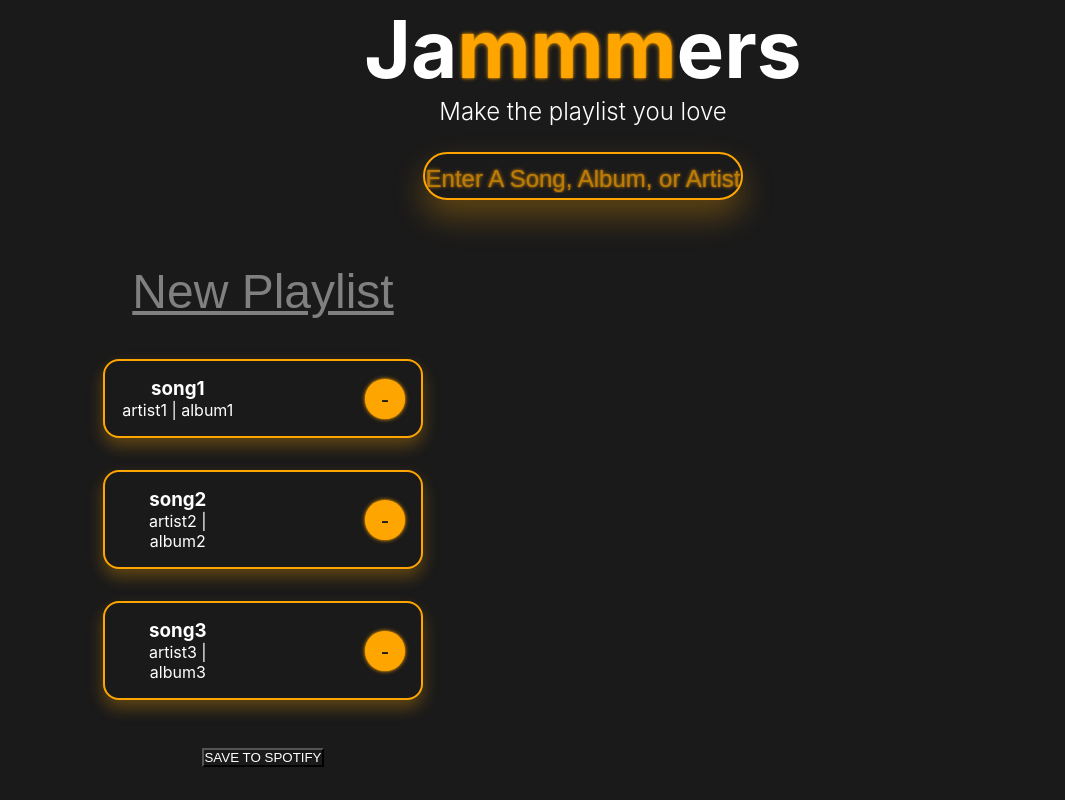
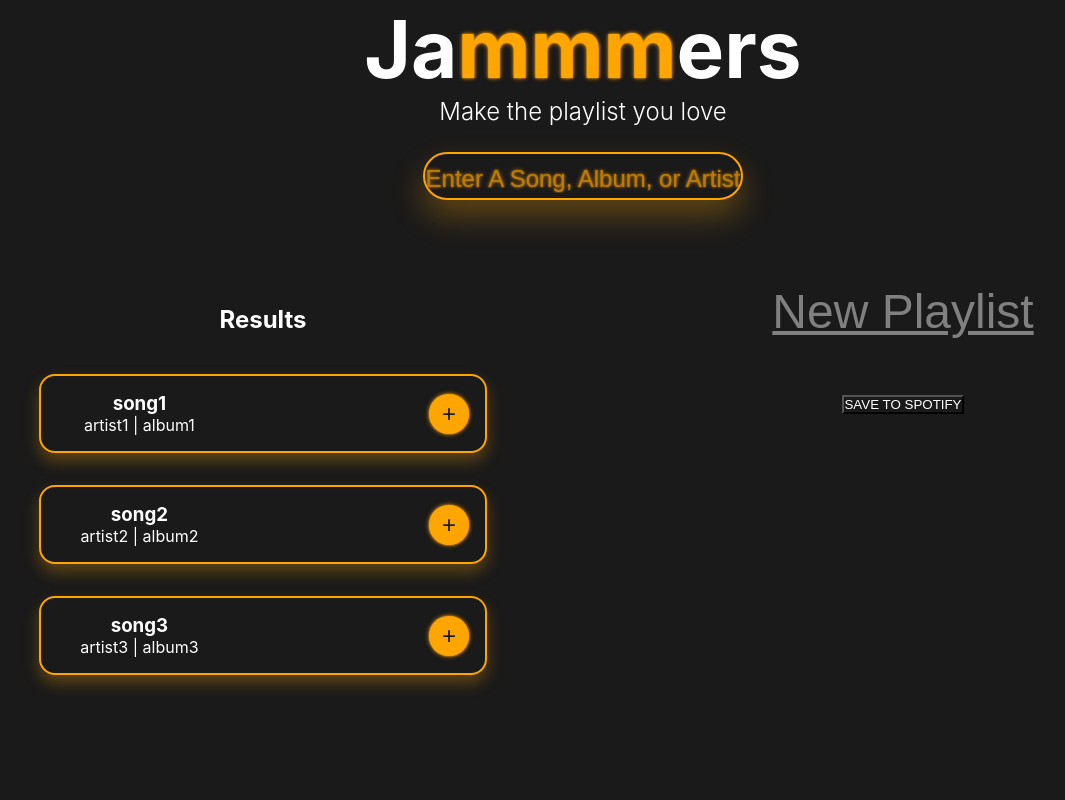
Before and after one commit to bradmcnew/playlist-creator, a React (Create React App) app: page / in a window 1280 px wide. Shown: the whole page, without its empty margins (57-1122 px from the left). Built offline with nearby package versions, Linux system fonts and the light colour scheme.

Commit message:
searchResults implement

```diff
--- a/src/App.js
+++ b/src/App.js
@@ -1,23 +1,35 @@
-import React, {useState} from 'react';
+import React, {useCallback, useState} from 'react';
 import './App.css';
 import Header from './components/Header/Header';
 import SearchBar from './components/SearchBar/SearchBar';
-import Tracklist from './components/Tracklist/Tracklist';
 import Playlist from './components/Playlist/Playlist';
-
+import SearchResults from './components/SearchResults/SearchResults';
 function App() {
   const [searchResults, setSearchResults] = useState([
     {name: 'song1', artist: 'artist1', album: 'album1', id: 1},
     {name: 'song2', artist: 'artist2', album: 'album2', id: 2},
     {name: 'song3', artist: 'artist3', album: 'album3', id: 3},
 ]);
+  const [playlistTracks, setPlaylistTracks] = useState([]);
+
+
+  const addTrack = useCallback((track) => {
+    if (playlistTracks.some(savedTrack => {return savedTrack.id === track.id})) {
+      return;
+    }
+    setPlaylistTracks((prev => [track, ...prev]));
+  }, [playlistTracks]);
+  const removeTrack = () => {
+
+  }
 
 
   return (
     <div className="App">
       <Header />
       <SearchBar />
-      <Playlist playlist={searchResults} />
+      <SearchResults onAdd={addTrack} tracks={searchResults}/>
+      <Playlist playlist={playlistTracks} />
     </div>
   );
 }
--- a/src/components/Playlist/Playlist.module.css
+++ b/src/components/Playlist/Playlist.module.css
@@ -1,5 +1,5 @@
 .playlist {
-    display: flex;
+    display: inline-flex;
     flex-direction: column;
     align-items: center;
     justify-content: center;
--- a/src/components/SearchResults/SearchResults.js
+++ b/src/components/SearchResults/SearchResults.js
@@ -1,11 +1,14 @@
 import React from 'react';
 import Tracklist from '../Tracklist/Tracklist';
+import styles from './SearchResults.module.css';
 
 const SearchResults = (props) => {
     return (
-        <div className={style.SearchResults}>
+        <div className={styles.SearchResults}>
             <h2>Results</h2>
             <Tracklist tracks={props.tracks} onAdd={props.onAdd}></Tracklist>
         </div>
     )
 }
+
+export default SearchResults;
--- a/src/components/SearchResults/SearchResults.module.css
+++ b/src/components/SearchResults/SearchResults.module.css
@@ -0,0 +1,9 @@
+.SearchResults {
+    display: inline-flex;
+    flex-direction: column;
+    align-items: center;
+    justify-content: center;
+    justify-items: center;
+    width: 50%;
+    margin-top: 20px;
+}
--- a/src/components/Track/Track.js
+++ b/src/components/Track/Track.js
@@ -1,20 +1,14 @@
 import React from "react";
 import styles from "./Track.module.css";
 
-const Track = ({track}) => {
-    const trackCard = {
-        name: track.name,
-        artist: track.artist,
-        album: track.album,
-        id: track.id,
-    }
+const Track = (props) => {
     return (
         <div className={styles.track} >
             <div className={styles.card}>
-                <h3>{trackCard.name}</h3>
-                <p>{trackCard.artist} | {trackCard.album}</p>
+                <h3>{props.track.name}</h3>
+                <p>{props.track.artist} | {props.track.album}</p>
             </div>
-            <button className={styles.remove}>-</button>
+            <button className={styles.remove}>+</button>
         </div>
     );
 }
--- a/src/components/Track/Track.module.css
+++ b/src/components/Track/Track.module.css
@@ -13,7 +13,7 @@
     border: 0.13rem solid #FFA500;
     border-radius: 1rem;
     box-shadow: 0 0.5rem 1rem rgba(255, 165, 0, 0.3);
-    width: 50%;
+    width: 70%;
 }
 
 .card {
--- a/src/components/Tracklist/Tracklist.js
+++ b/src/components/Tracklist/Tracklist.js
@@ -2,10 +2,10 @@ import React, {useState} from 'react';
 import styles from './Tracklist.module.css';
 import Track from '../Track/Track';
 
-const Tracklist = ({tracks}) => {
+const Tracklist = (props) => {
     return (
         <div className={styles.tracklist}>
-            {tracks.map(track => {
+            {props.tracks.map(track => {
                 return (<Track key={track.id} track={track} />)
             })}
         </div>
```
